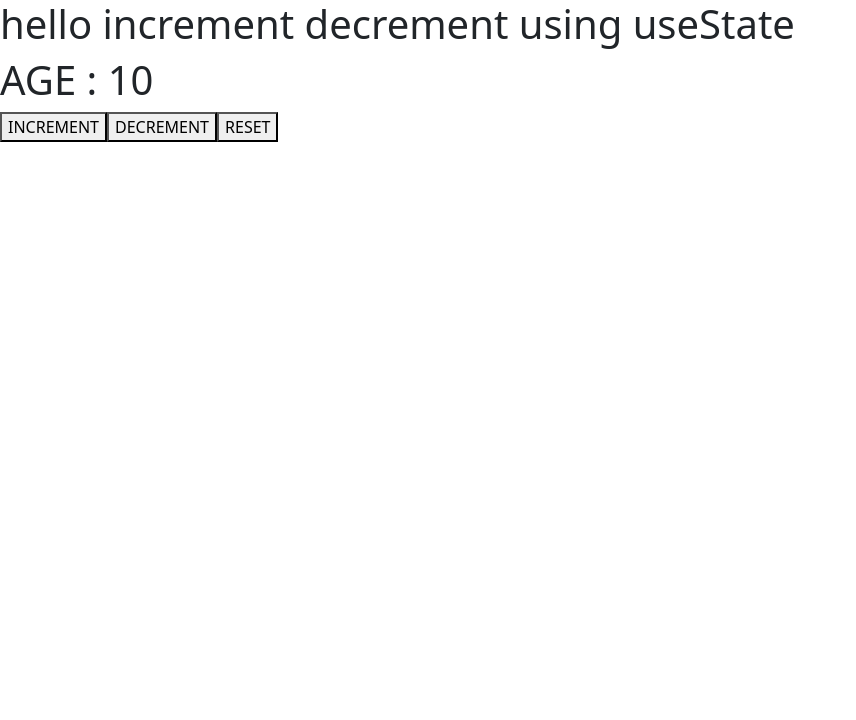
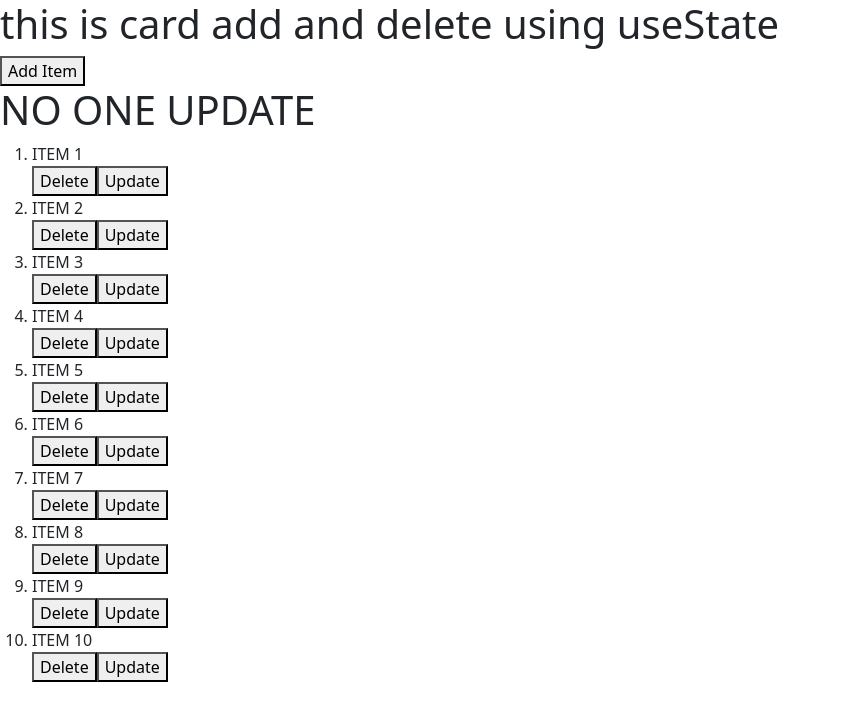
Before and after one commit to Rishwanth1323/reactdaily, a React (Vite) app: page / in a window 1280 px wide. Shown: the top 720 px of the page, without its empty margins (0-856 px from the left). Built offline with nearby package versions, Linux system fonts and the light colour scheme.

Commit message:
add delete update a list of items using useState hook

```diff
--- a/src/App.jsx
+++ b/src/App.jsx
@@ -1,33 +1,10 @@
-import { useState } from "react";
+import React from 'react'
+import Addanddelete from './Components/useState/Addanddelete'
 
-
-const App = () =>{
-  const [age,setAge]=useState(10);
-  const handler=(type)=>{
-    switch(type){
-      case 'INCREMENT':
-      setAge(age+1);
-      break;
-      case 'DECREMENT':
-      if(age>0)
-      setAge(age-1);
-      break;
-      case 'RESET'    : setAge(0);
-      break;
-      default: alert("INVALID TYPE");
-      break;
-    }
-  }
+export default function App() {
   return (
-    <>
-    <h1>hello increment decrement using useState</h1>
-    <h1>AGE : {age}</h1>
-    <button type="button" onClick={()=>handler("INCREMENT")} >INCREMENT</button>
-    <button type="button" onClick={()=>handler("DECREMENT")}>DECREMENT</button>
-    <button type="button" onClick={()=>handler("RESET")}>RESET</button>
-    </>
+    <div>
+      <Addanddelete></Addanddelete>
+    </div>
   )
 }
-
-
-export default App;
--- /dev/null
+++ b/src/Components/useState/Addanddelete.jsx
@@ -0,0 +1,48 @@
+import { useState } from "react";
+import {Items} from "./Items"
+import React from 'react';
+
+const Addanddelete = () =>{
+    const [item,addItem]=useState(Items);
+    const [update,setUpdate]=useState("");
+    const handler = () =>{
+        let length = item.length;
+        addItem([...item,{
+            id:length+1,
+            name: "item"+(length+1)
+        }])
+    }
+    const handleDelete = (index) =>{
+      let newone=item.filter((each, i) => i !== index)
+      addItem(newone);
+    }
+    const handleUpdate = (index) =>{
+        setUpdate(index);
+    }
+    return(
+        <>
+        <h1>this is card add and delete using useState</h1>
+        <button onClick={()=>handler("ADD")} >Add Item</button>
+        {update === "" ? <h1>NO ONE UPDATE</h1> : <h1>RECENT UPDATED ONE {update}</h1>}
+
+
+        <ol>
+
+        {
+            item.map((each, index) => (
+             <React.Fragment key={index}>
+
+             <li>ITEM {each.id}</li>
+             <button onClick={()=>handleDelete(index)}>Delete</button>
+             <button onClick={()=>handleUpdate(each.id)}>Update</button>
+             </React.Fragment>
+
+            ))
+        }
+
+        </ol>
+
+        </>
+    )
+}
+export default Addanddelete;
--- /dev/null
+++ b/src/Components/useState/Items.js
@@ -0,0 +1,16 @@
+export const Items =() =>{
+
+const items = [];
+
+for(let i=1;i<=10;i++){
+    let o={
+        id:i,
+        item:`Item ${i}`
+    };
+    items.push(o);
+};
+console.log(items);
+return items
+
+}
+Items();
```
